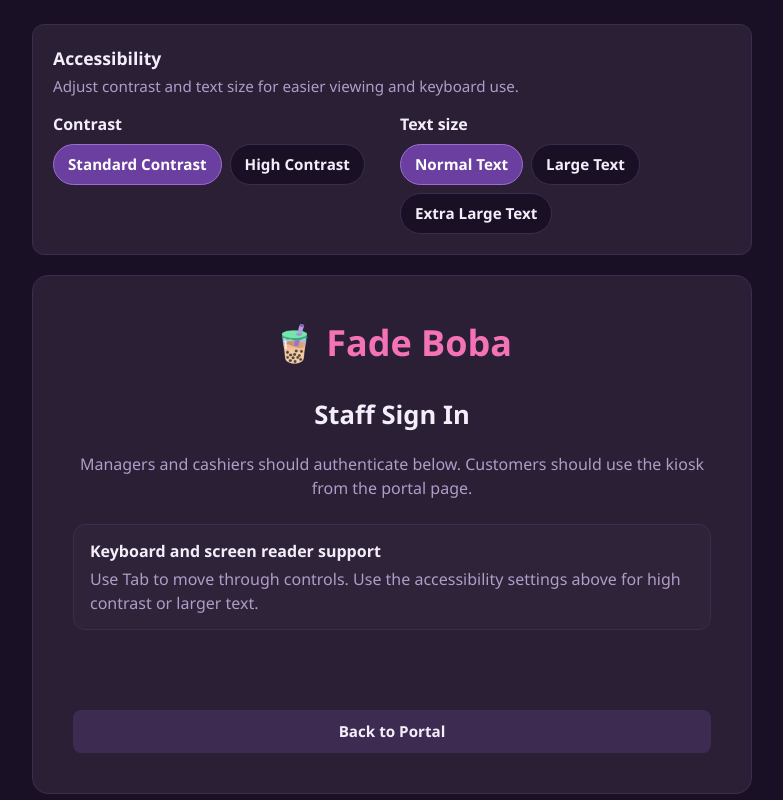
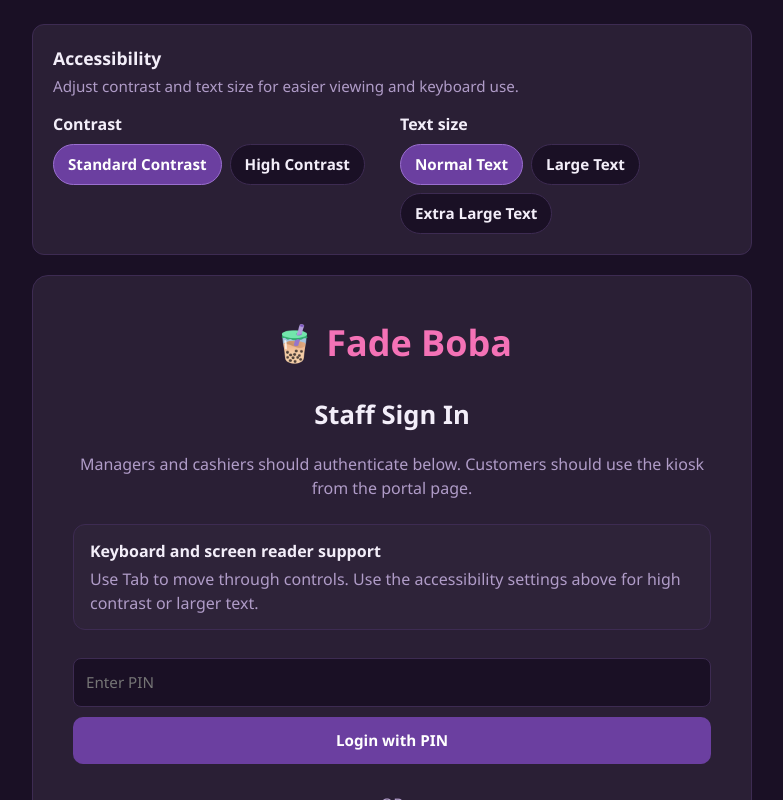
Before and after one commit to CSCE-331-Spring-2026-900-908/Project3_team21_fade_boba, a React (Create React App) app in the folder frontend/: page /login in a window 1280 px wide. Shown: the top 800 px of the page, without its empty margins (248-1031 px from the left). Built offline with nearby package versions, Linux system fonts and the light colour scheme.

Commit message:
Added pin login functionality instead of just google.

```diff
--- a/frontend/src/pages/Login.js
+++ b/frontend/src/pages/Login.js
@@ -15,6 +15,7 @@ export default function Login() {
   const [announcement, setAnnouncement] = useState('');
   const [accessibility, setAccessibility] = useState(() => readAccessibilitySettings());
   const navigate = useNavigate();
+  const [pin, setPin] = useState('');
 
   const updateAccessibility = (updates) => {
     const next = updateAccessibilitySettings({ ...accessibility, ...updates });
@@ -25,6 +26,36 @@ export default function Login() {
     }
     if (updates.textSize) {
       setAnnouncement(getTextSizeAnnouncement(next.textSize));
+    }
+  };
+
+  const handlePinLogin = async () => {
+    setError('');
+
+    try {
+      const res = await fetch('/api/auth/pin', {
+        method: 'POST',
+        headers: { 'Content-Type': 'application/json' },
+        body: JSON.stringify({ pin }),
+      });
+
+      const data = await res.json();
+
+      if (data.success) {
+        sessionStorage.setItem('user', JSON.stringify(data.user));
+        sessionStorage.setItem('userType', 'employee');
+
+        if (data.user.role === 'Manager') {
+          navigate('/manager');
+        } else {
+          navigate('/cashier');
+        }
+      } else {
+        setError('Invalid PIN');
+      }
+    } catch (err) {
+      console.error(err);
+      setError('Server error during PIN login.');
     }
   };
 
@@ -92,6 +123,22 @@ export default function Login() {
               high contrast or larger text.
             </p>
           </div>
+
+          <div style={styles.pinSection}>
+            <input
+              type="password"
+              placeholder="Enter PIN"
+              value={pin}
+              onChange={(e) => setPin(e.target.value)}
+              style={styles.input}
+            />
+
+            <button onClick={handlePinLogin} style={styles.pinBtn}>
+              Login with PIN
+            </button>
+          </div>
+
+          <div style={styles.divider}>OR</div>
 
           <div style={styles.btnContainer} aria-label="Google sign-in section">
             <GoogleLogin
@@ -182,4 +229,33 @@ const styles = {
     background: 'var(--border)',
     color: 'var(--text)',
   },
+  pinSection: {
+    display: 'flex',
+    flexDirection: 'column',
+    gap: '10px',
+    marginTop: '10px',
+  },
+
+  input: {
+    padding: '12px',
+    borderRadius: '8px',
+    border: '1px solid var(--border)',
+    background: 'var(--dark)',
+    color: 'white',
+  },
+
+  pinBtn: {
+    background: 'var(--purple)',
+    color: 'white',
+    padding: '12px',
+    borderRadius: '10px',
+    fontWeight: '700',
+    cursor: 'pointer',
+  },
+
+  divider: {
+    textAlign: 'center',
+    margin: '10px 0',
+    color: 'var(--text-muted)',
+  },
 };
```
Also changed, not shown: 1 other file (tests, documents, lock files or other folders).
